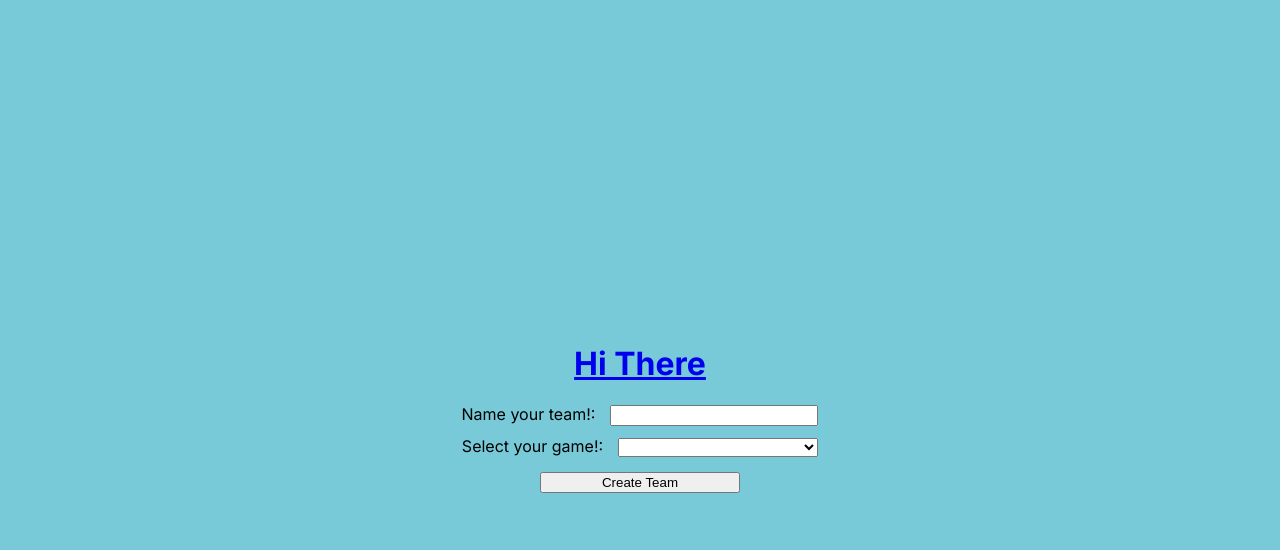
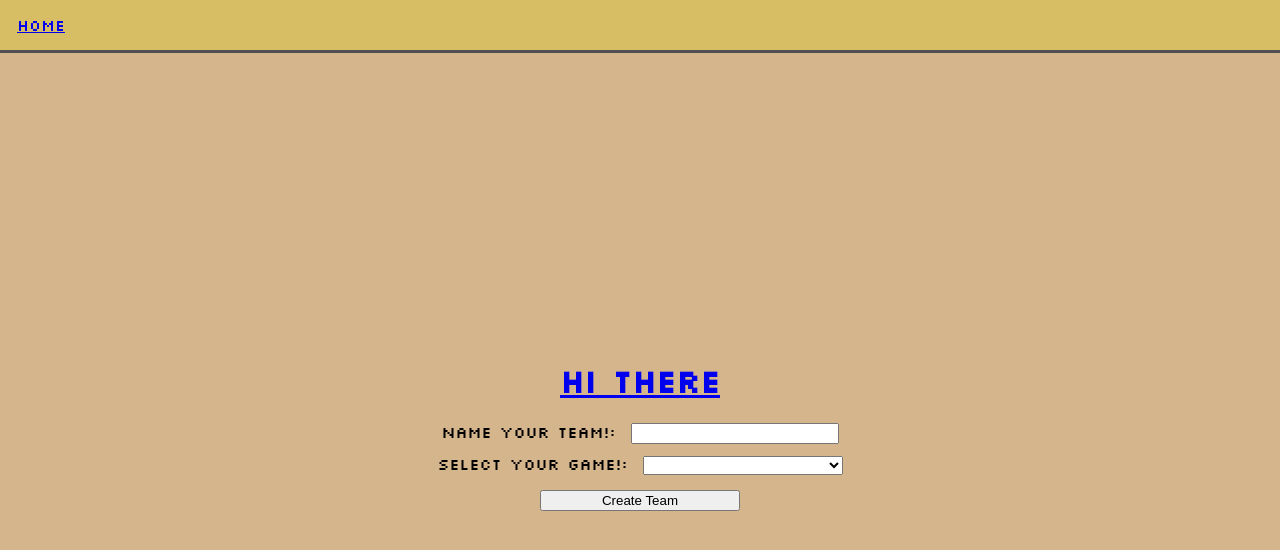
Before and after one commit to jonlin223/Pokemon-Nuzlocke-Tool, a Next.js app: page /menu/create in a window 1280 px wide. Shown: the top 550 px of the page. Built offline with nearby package versions, Linux system fonts and the light colour scheme.

Commit message:
Move team loading to main page

```diff
--- a/data/teams.json
+++ /dev/null
@@ -1 +0,0 @@
-"{\"teams\":{}}"
--- a/src/app/global.css
+++ b/src/app/global.css
@@ -1,3 +1,3 @@
 body {
-    background-color: rgb(120, 202, 216);
+    background-color:#d5b58c;
 }
--- a/src/app/layout.tsx
+++ b/src/app/layout.tsx
@@ -1,8 +1,10 @@
 import type { Metadata } from 'next'
-import { Inter } from 'next/font/google'
+import { Silkscreen } from 'next/font/google'
 import './global.css'
+import styles from './styles.module.css'
+import Link from 'next/link'
 
-const inter = Inter({ subsets: ['latin'] })
+const inter = Silkscreen({ weight: '400', subsets: ['latin-ext']})
 
 export const metadata: Metadata = {
   title: 'Create Next App',
@@ -16,8 +18,15 @@ export default function RootLayout({
 }) {
   return (
     <html lang="en">
-      <body className={inter.className}>
-        {children}
+      <body className={inter.className} style={{ "margin": "0px 0px 0px 0px"}}>
+        <div className={styles.header}>
+          <Link href={'/'} style={{ marginLeft: "17px" }}>
+            Home
+          </Link>
+        </div>
+        <div style={{ marginTop: "50px" }}>
+          {children}
+        </div>
       </body>
     </html>
   )
--- a/src/app/menu/create/styles.module.css
+++ b/src/app/menu/create/styles.module.css
@@ -3,7 +3,7 @@
     flex-direction: column;
     align-items: center;
     justify-content: center;
-    height: 100vh;
+    height: calc(100vh - 50px);
 }
 
 .label {
--- a/src/app/menu/load/styles.module.css
+++ /dev/null
@@ -1,40 +0,0 @@
-.centerBox {
-    display: flex;
-    flex-direction: column;
-    align-items: center;
-}
-
-.teamBox {
-    border: 1px black solid;
-    margin-top: 4px;
-    padding-left: 7px;
-    padding-top: 2px;
-    padding-bottom: 2px;
-    width: 350px;
-    cursor: pointer;
-    border-radius: 5px;
-}
-
-.nameHeader {
-    font-size: 20px;
-    font-weight: bold;
-    margin-bottom: 2px;
-}
-
-.game {
-    font-size: 15px;
-}
-
-.boxContents {
-    display: flex;
-    flex-direction: row;
-    justify-content: space-between;
-}
-
-.deleteButton {
-    color: white;
-    background-color: red;
-    margin-right: 5px;
-    border-radius: 10px;
-    width: 100px;
-}
--- a/src/app/styles.module.css
+++ b/src/app/styles.module.css
@@ -1,16 +1,55 @@
+/* Layout CSS */
+.header {
+    height: 50px;
+    background-color: #d7bd64;
+    position: fixed;
+    width: 100%;
+    top: 0px;
+    border-bottom: 3px #515153 solid;
+    display: flex;
+    flex-direction: row;
+    align-items: center;
+    justify-content: flex-start;
+}
+
+/* Page CSS */
 .centerBox {
     display: flex;
+    flex-direction: column;
     align-items: center;
-    justify-content: center;
-    height: 100vh;
 }
 
-.vertical {
-    flex-direction: column;
+.teamBox {
+    border: 1px black solid;
+    margin-top: 4px;
+    padding-left: 7px;
+    padding-top: 2px;
+    padding-bottom: 2px;
+    width: 350px;
+    cursor: pointer;
+    border-radius: 5px;
 }
 
-.button {
-    margin-left: 5px;
+.nameHeader {
+    font-size: 20px;
+    font-weight: bold;
+    margin-bottom: 2px;
+}
+
+.game {
+    font-size: 15px;
+}
+
+.boxContents {
+    display: flex;
+    flex-direction: row;
+    justify-content: space-between;
+}
+
+.deleteButton {
+    color: white;
+    background-color: red;
     margin-right: 5px;
-    cursor: pointer;
+    border-radius: 10px;
+    width: 100px;
 }
```
Also changed, not shown: src/app/menu/load/page.tsx (deleted, +0 -44 lines), src/app/page.tsx (+31 -50 lines).
